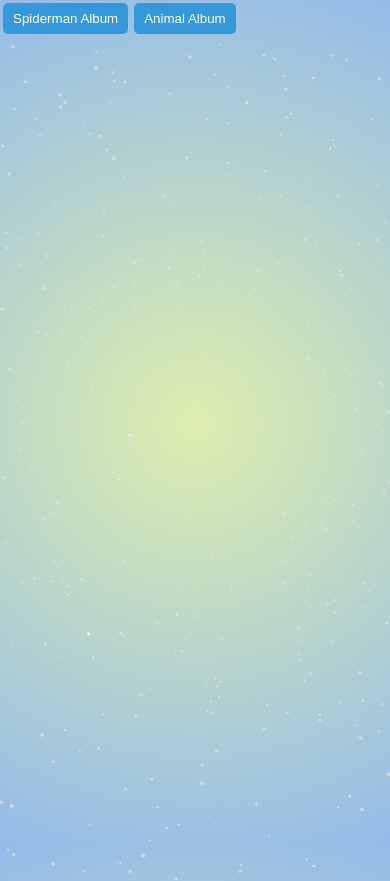
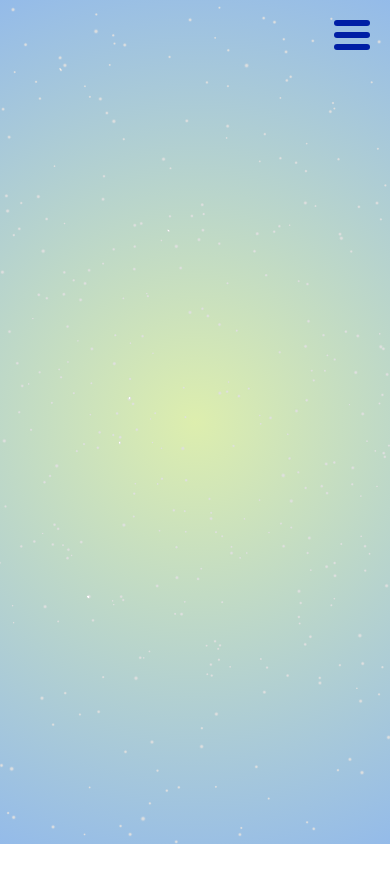
Before and after one commit to Mey-LinMus/prototype-three.js, a React (Create React App) app in the folder three/: page / in a window 390 px wide. After the commit the page ends 844 px from the top, so only its background shows below. Built offline with nearby package versions, Linux system fonts and the light colour scheme.

Commit message:
Adding a hamburger menu

```diff
--- a/three/package.json
+++ b/three/package.json
@@ -9,6 +9,7 @@
     "@testing-library/react": "^13.4.0",
     "@testing-library/user-event": "^13.5.0",
     "react": "^18.2.0",
+    "react-burger-menu": "^3.0.9",
     "react-dom": "^18.2.0",
     "react-scripts": "5.0.1",
     "web-vitals": "^2.1.4"
--- a/three/src/App.css
+++ b/three/src/App.css
@@ -19,23 +19,7 @@ body {
   height: 100vh;
 }
 
-.button-container {
-  display: flex;
-  justify-content: center;
-  margin: 20px;
+
+.menu::-webkit-scrollbar {
+  display: none;
 }
-
-.button {
-  background-color: #3498db;
-  color: #fff;
-  padding: 8px 10px;
-  border: none;
-  border-radius: 5px;
-  cursor: pointer;
-  margin: 3px;
-  transition: background-color 0.3s ease;
-}
-
-.button:hover {
-  background-color: #0074b7;
-}
--- /dev/null
+++ b/three/src/HamburgerMenu.css
@@ -0,0 +1,54 @@
+.bm-burger-button {
+  position: fixed;
+  width: 36px;
+  height: 30px;
+  right: 20px;
+  top: 20px;
+}
+
+.bm-burger-bars {
+  background: #001ea5;
+  border-radius: 20px;
+}
+
+.bm-cross-button {
+  height: 24px;
+  width: 24px;
+}
+
+.bm-cross {
+  background: #bdc3c7;
+}
+
+.bm-menu {
+  background: #0b184b;
+  padding: 2.5em 1.5em 0;
+  font-size: 1.15em;
+}
+
+.bm-morph-shape {
+  fill: #373a47;
+}
+
+.bm-item-list {
+  color: #fffffe;
+}
+
+.bm-item {
+  display: inline-block;
+  margin: 4px;
+}
+
+.bm-overlay {
+  background: rgba(0, 0, 0, 0.3);
+}
+
+.bm-menu {
+  overflow-y: hidden;
+  scrollbar-width: none;
+  -ms-overflow-style: none;
+}
+
+.bm-menu::-webkit-scrollbar {
+  width: 0;
+}
--- a/three/src/components/App.jsx
+++ b/three/src/components/App.jsx
@@ -1,13 +1,13 @@
 import React, { useState } from "react";
 import { Canvas } from "@react-three/fiber";
-import { OrbitControls, Stars, Cloud } from "@react-three/drei";
+import { OrbitControls, Stars } from "@react-three/drei";
 import Modelfile from "./Models";
 import "../App.css";
+import HamburgerMenu from "./HamburgerMenu";
 
 const App = () => {
   const [selectedModel, setSelectedModel] = useState(null);
   const [loadingError, setLoadingError] = useState(null);
-  const [selectedAlbum, setSelectedAlbum] = useState(null);
 
   const albums = [
     {
@@ -32,35 +32,15 @@ const App = () => {
   ];
 
   const loadModel = (modelPath) => {
-    setSelectedModel(modelPath);
-    setLoadingError(null);
+    if (modelPath !== selectedModel) {
+      setSelectedModel(modelPath);
+      setLoadingError(null);
+    }
   };
 
   return (
     <div>
-      <div className="album-selector">
-        {albums.map((album, index) => (
-          <button
-            key={index}
-            className="album-button button"
-            onClick={() => setSelectedAlbum(album)}
-          >
-            {album.name}
-          </button>
-        ))}
-      </div>
-      <div className="model-selector">
-        {selectedAlbum &&
-          selectedAlbum.models.map((model, index) => (
-            <button
-              key={index}
-              className="model-button button"
-              onClick={() => loadModel(model.path)}
-            >
-              {model.name}
-            </button>
-          ))}
-      </div>
+      <HamburgerMenu albums={albums} loadModel={loadModel} /> {/* Add the HamburgerMenu component */}
       <Canvas style={{ position: "absolute" }}>
         <OrbitControls />
         <ambientLight intensity={5.5} />
@@ -73,8 +53,6 @@ const App = () => {
           fade
           speed={1}
         />
-
-        {/* <Cloud segments={40} bounds={[10, 2, 2]} volume={10} color="orange" /> */}
 
         <spotLight position={[10, 15, 10]} angle={0.3} />
         {loadingError ? (
--- /dev/null
+++ b/three/src/components/HamburgerMenu.jsx
@@ -0,0 +1,28 @@
+import React from "react";
+import { slide as Menu } from "react-burger-menu";
+import "../HamburgerMenu.css";
+
+const HamburgerMenu = ({ albums,  loadModel }) => {
+  return (
+    <Menu right>
+      {albums.map((album, albumIndex) => (
+        <div key={albumIndex} className="album-menu">
+          <p>{album.name}</p>
+          <div className="model-menu">
+            {album.models.map((model, modelIndex) => (
+              <button
+                key={modelIndex}
+                className="model-button button"
+                onClick={() => loadModel(model.path)}
+              >
+                {model.name}
+              </button>
+            ))}
+          </div>
+        </div>
+      ))}
+    </Menu>
+  );
+};
+
+export default HamburgerMenu;
```
Also changed, not shown: 1 other file (tests, documents, lock files or other folders).
